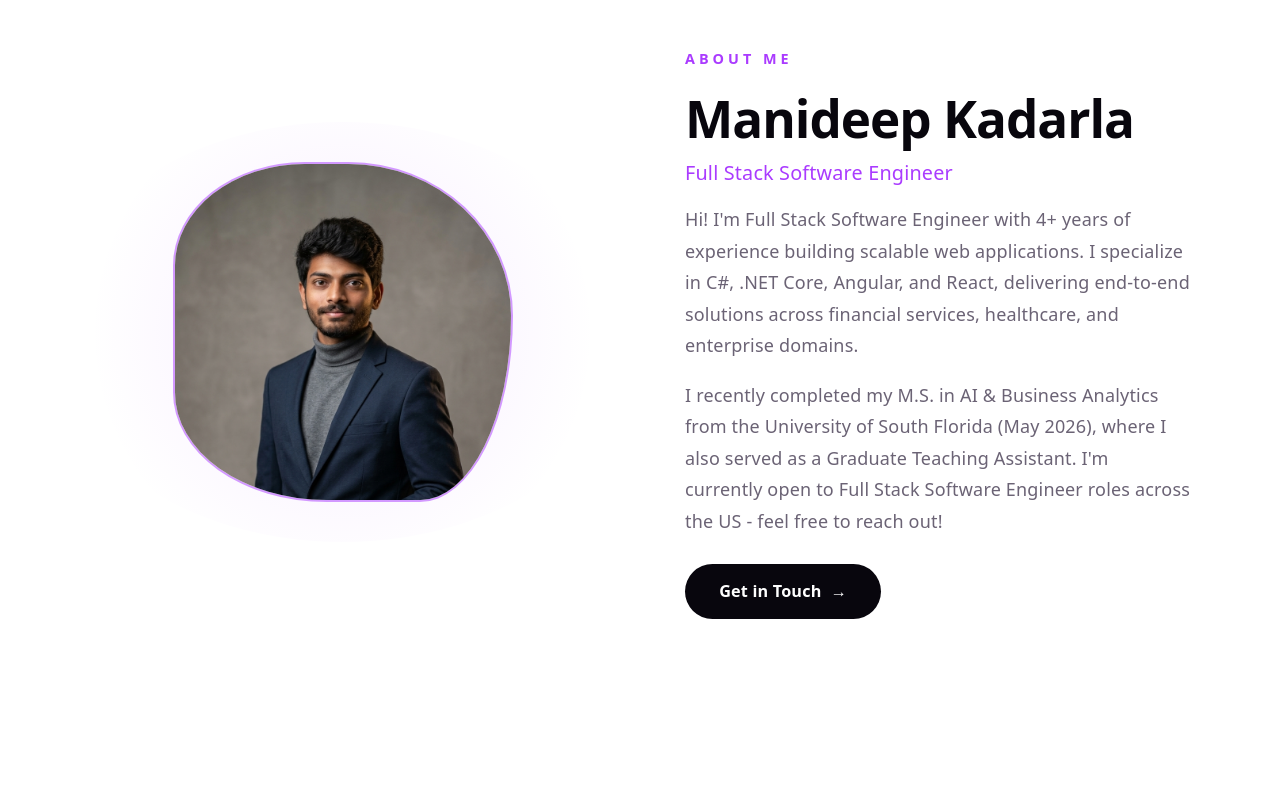
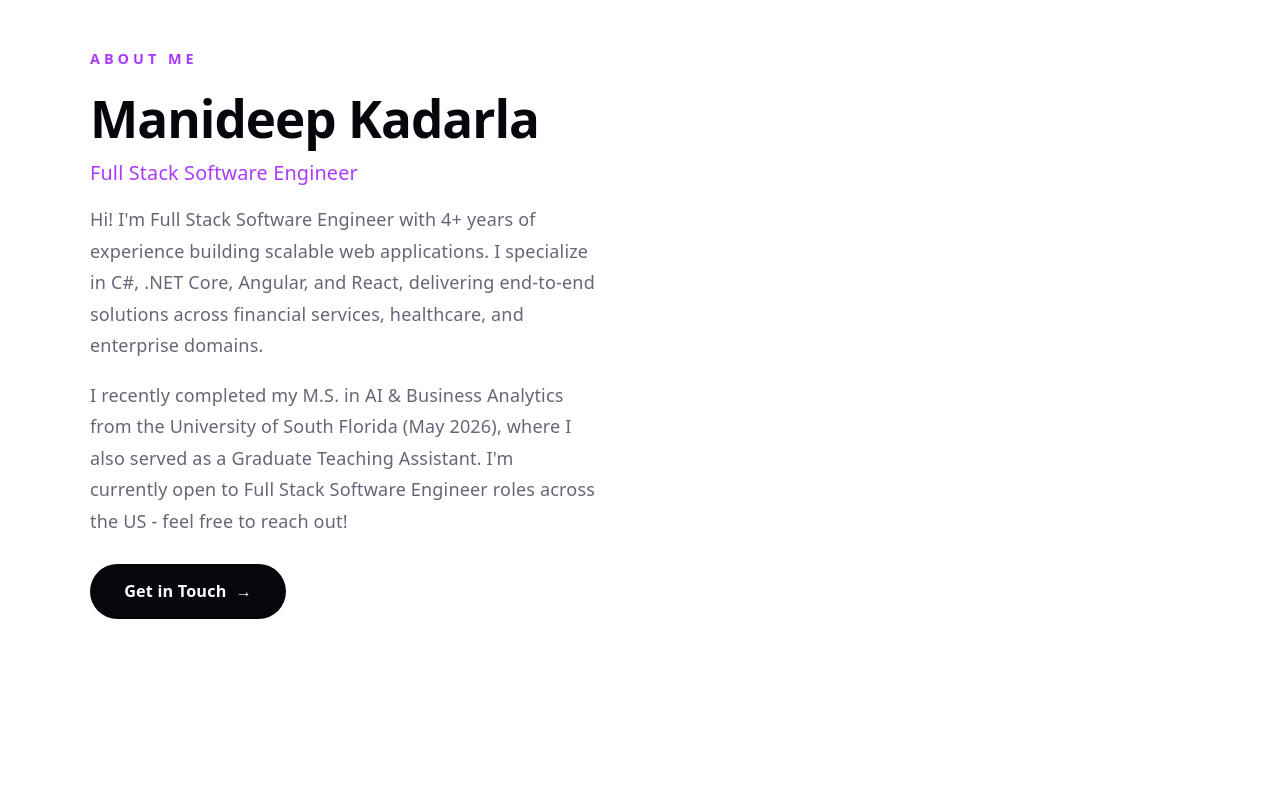
Before and after one commit to KadarlaManideep/portfolio, a React (Vite) app: page / in a window 1280 px wide. Shown: the part 880-1680 px from the top of the page. Built offline with nearby package versions, Linux system fonts and the light colour scheme.

Commit message:
Deleted image

```diff
--- a/src/components/About.jsx
+++ b/src/components/About.jsx
@@ -20,17 +20,6 @@ export default function About() {
   return (
     <section id="about" className={styles.section} ref={sectionRef}>
       <div className={styles.container}>
-
-        <div className={styles.imageCol}>
-          <div className={styles.blob}>
-          <img
-          src={profileImg}
-          alt="Manideep Kadarla"
-          className={styles.photo}
-          />
-          </div>
-        <div className={styles.blobGlow} aria-hidden="true" />
-      </div>
 
         <div className={styles.textCol}>
           <p className={styles.label}>About Me</p>
```
Also changed, not shown: src/assets/profile.png (deleted).
